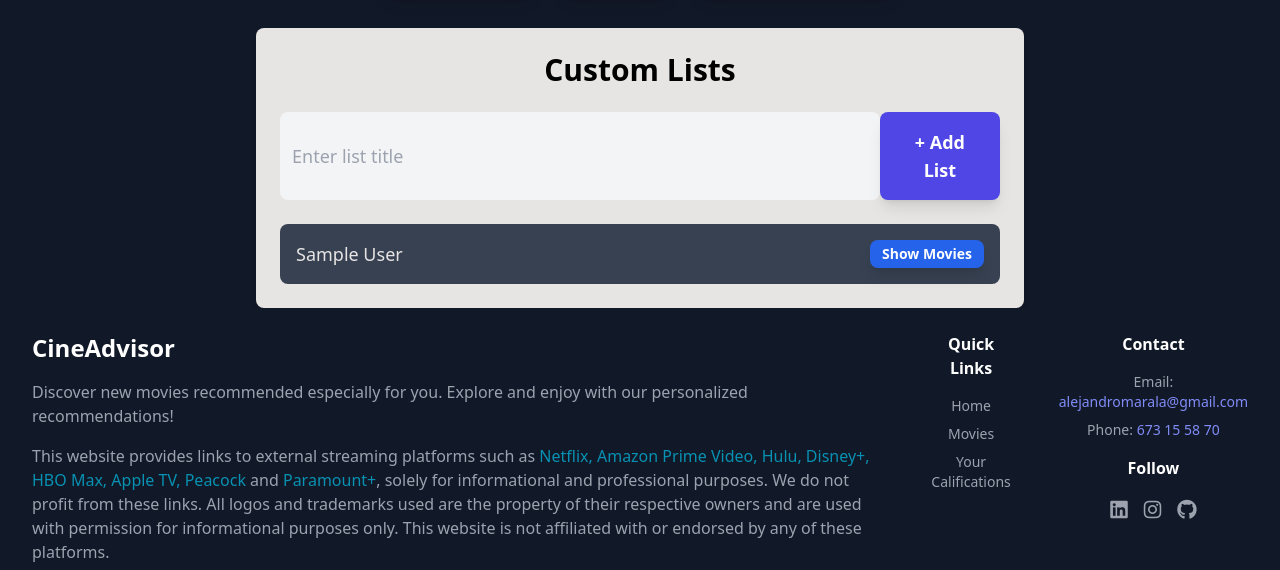
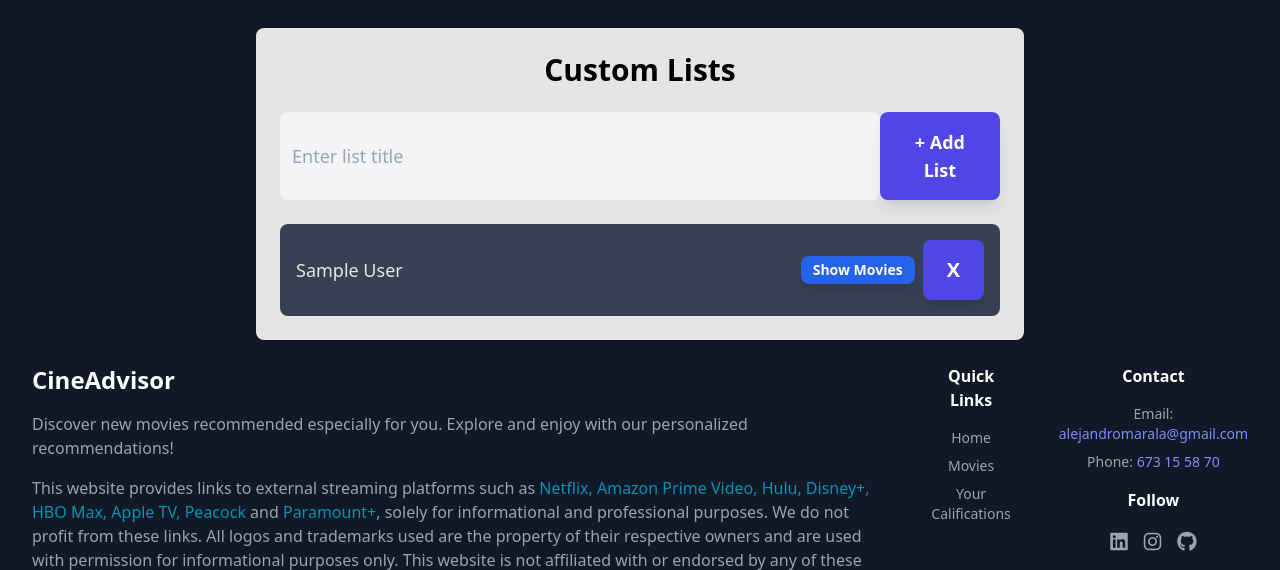
Before and after one commit to alma8026/RecomendationSystem, a Django app: page /profile/ in a window 1280 px wide. Shown: the part 1686-2256 px from the top of the page. Run offline with Django 5.2, Linux system fonts and the light colour scheme; a user stored in the database is signed in; tables that the repository leaves empty hold one stand-in row (values such as "Sample post"); grey boxes marked "Sample" are stand-in pictures; parts of the project's set-up code (start-up, migrations or seed data) failed here and were passed over; some libraries are stand-ins or nearby versions.

Commit message:
added remove list

```diff
--- a/django-starter-main/a_users/templates/a_users/profile.html
+++ b/django-starter-main/a_users/templates/a_users/profile.html
@@ -184,8 +184,18 @@
     <li class="bg-gray-700 p-4 rounded-lg text-lg text-stone-200 hover:cursor-pointer transition duration-300">
         <div class="flex justify-between items-center">
             <span>{{ list.title }}</span>
+            <div class="flex items-center space-x-2">
+                <!-- Botón para mostrar películas -->
                 <button class="bg-blue-600 text-white px-3 py-1 rounded-lg text-sm hover:bg-blue-700" onclick="toggleMoviesList('{{ list.id }}')">Show Movies</button>
+
+                <!-- Botón para eliminar la lista -->
+                <form method="POST" action="{% url 'remove_list' list.id %}" class="inline-block">
+                    {% csrf_token %}
+                    <button type="submit" class="text-red-600 text-xl">X</button>
+                </form>
             </div>
+        </div>
+
         <div id="movies-list-{{ list.id }}" class="mt-4 hidden">
             <!-- Mostrar las películas dentro de la lista como tarjetas -->
             <div class="grid grid-cols-1 sm:grid-cols-2 lg:grid-cols-3 gap-6">
@@ -226,6 +236,7 @@
 {% empty %}
     <li>No custom lists yet!</li>
 {% endfor %}
+
         </ul>
     </div>
 
```
Lines whose indentation alone changed are shown as unchanged.
